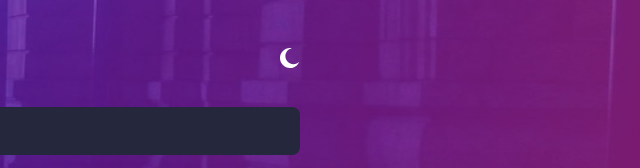
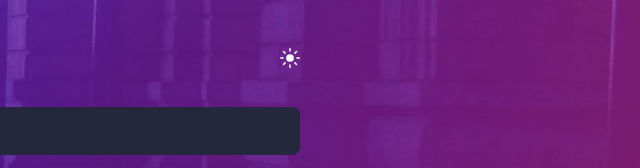
Before and after one commit to DevSprings/TodoApp, a plain HTML site: page index.html in a window 1280 px wide. Shown: the top 168 px of the page, 640-1280 px from the left. Drawn offline with Linux system fonts and the light colour scheme.

Commit message:
Update index.html

```diff
--- a/index.html
+++ b/index.html
@@ -24,7 +24,7 @@
     <header class="header">
       <div class="header__logos">
         <h2 class="header__logos--title">TODO</h2>
-        <img class="header__logos--theme" id="sun" src="/images/icon-moon.svg" alt="sun-icon">
+        <img class="header__logos--theme" id="sun" src="/images/icon-sun.svg" alt="sun-icon">
       </div>
 
       <div class="header__addTask">
```
